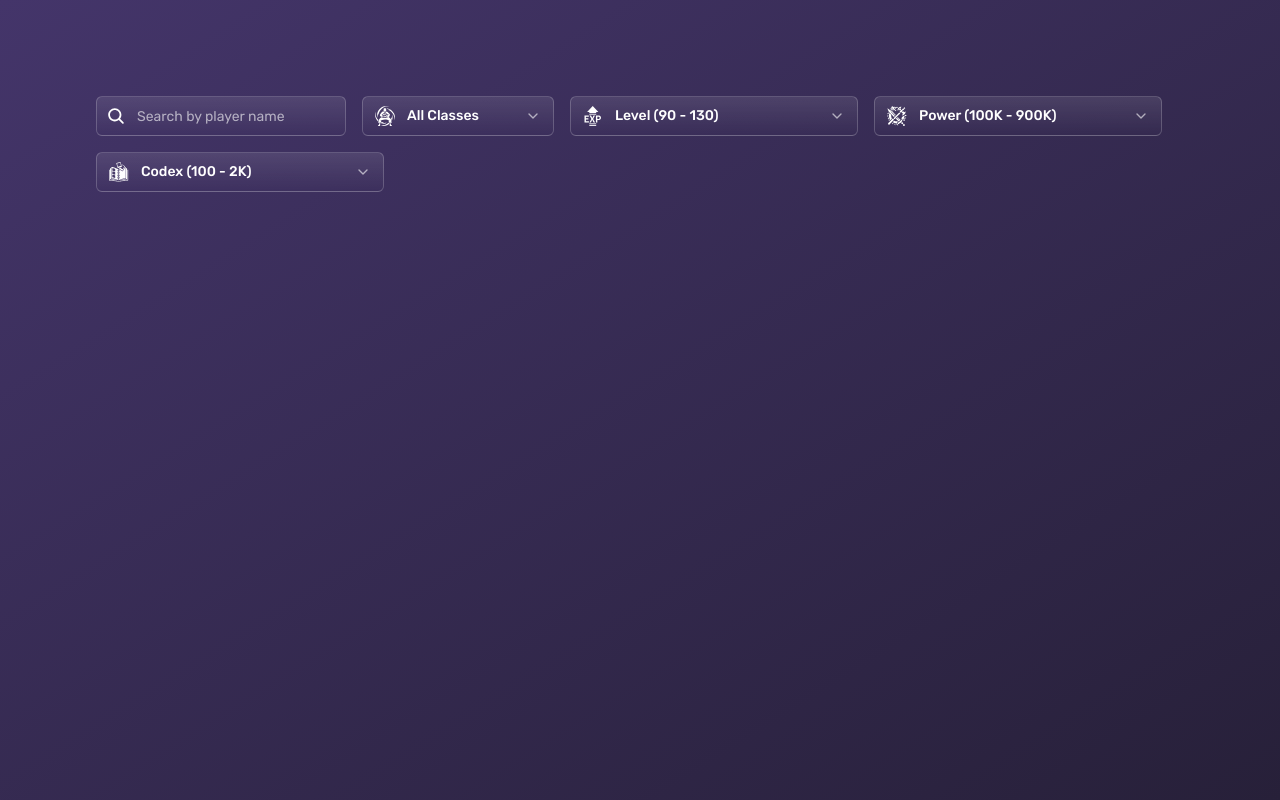
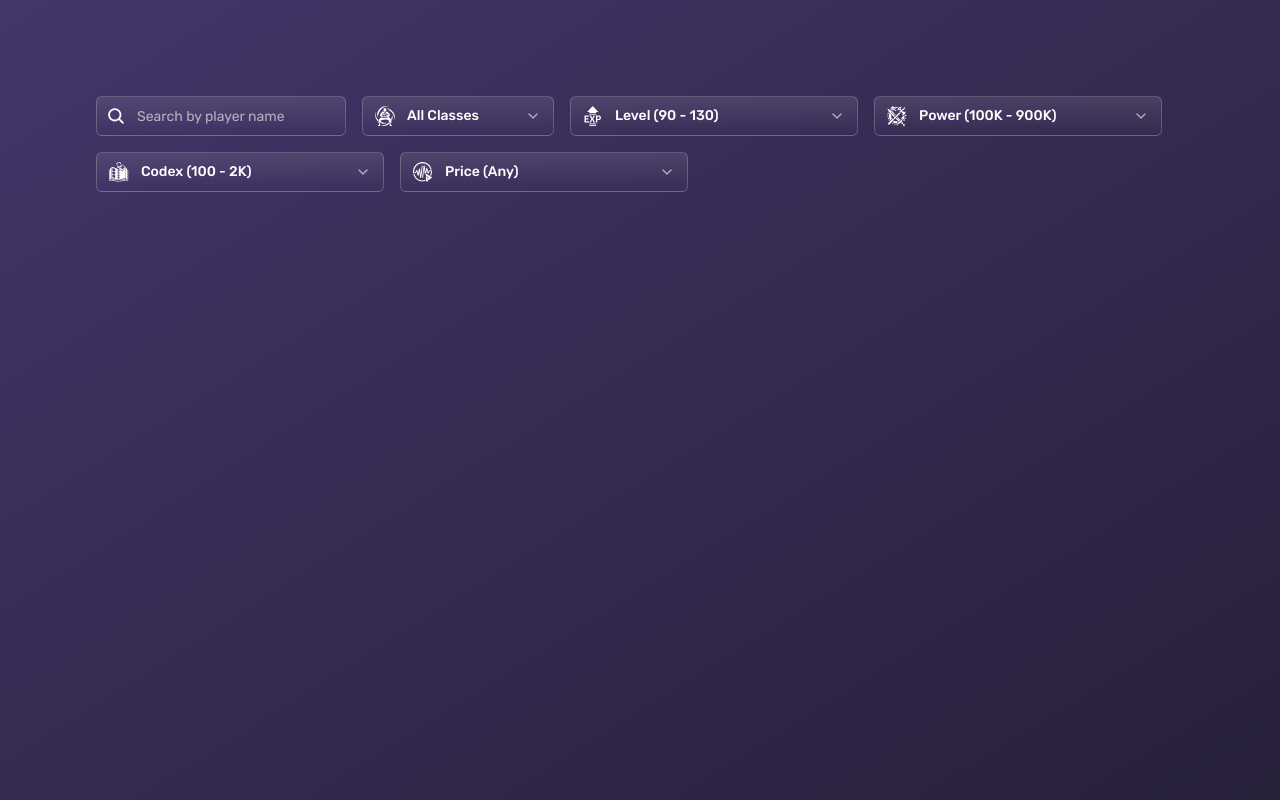
Before and after one commit to HenriqueFLTorres/mir4scope, a Next.js app: page / in a window 1280 px wide. Built offline with nearby package versions, Linux system fonts and the light colour scheme.

Commit message:
feat - add price range input

```diff
--- a/package.json
+++ b/package.json
@@ -9,6 +9,7 @@
     "lint": "next lint"
   },
   "dependencies": {
+    "@radix-ui/react-label": "^2.0.2",
     "@radix-ui/react-select": "^2.0.0",
     "@radix-ui/react-slider": "^1.1.2",
     "class-variance-authority": "^0.7.0",
--- a/src/app/page.tsx
+++ b/src/app/page.tsx
@@ -4,6 +4,7 @@ import EXP from '@/components/icon/EXP';
 import Power from '@/components/icon/Power';
 import Search from '@/components/icon/Search';
 import Skill from '@/components/icon/Skill';
+import { PriceRange } from '@/components/PriceRange';
 import { Input } from '@/components/ui/input';
 import {
   Select,
@@ -45,7 +46,7 @@ export default function Home() {
     <main className='flex min-h-screen flex-col items-center justify-between p-24 bg-gradient-to-br from-[#44356A] to-[#272039]'>
       <section className='flex gap-4 items-center flex-wrap'>
         <Input
-          prefix={Search}
+          prefix={<Search className='absolute w-6 h-6 left-2 bottom-2' />}
           placeholder='Search by player name'
           spellCheck={false}
         />
@@ -129,6 +130,8 @@ export default function Home() {
           label='Codex'
           step={10}
         />
+
+        <PriceRange />
       </section>
     </main>
   );
--- /dev/null
+++ b/src/components/PriceRange.tsx
@@ -0,0 +1,74 @@
+import { getNumber } from '@/lib/utils';
+import millify from 'millify';
+import { useState } from 'react';
+import { Input } from './ui/input';
+import { Select, SelectContent, SelectTrigger } from './ui/select';
+import Wemix from './ui/wemix';
+
+const MAX_VALUE = 150000;
+
+const PriceRange = () => {
+  const [value, setValue] = useState<[number, number | undefined]>([
+    0,
+    undefined,
+  ]);
+
+  const minValueBlur = () =>
+    setValue((value) => [Math.min(value[0], value[1] ?? MAX_VALUE), value[1]]);
+
+  const maxValueBlur = () =>
+    setValue((value) => [
+      value[0],
+      Math.min(MAX_VALUE, Math.max(value[0] + 10, value[1] || value[0] + 10)),
+    ]);
+
+  const hasValues = Number.isInteger(value[0]) && Number.isInteger(value[1]);
+
+  return (
+    <Select
+      onOpenChange={() => {
+        minValueBlur();
+        maxValueBlur();
+      }}
+    >
+      <SelectTrigger className='w-72'>
+        <Wemix className='w-5 h-5' />
+        Price{' '}
+        {hasValues ? `(${millify(value[0])} - ${millify(value[1]!)})` : '(Any)'}
+      </SelectTrigger>
+      <SelectContent viewportClass='flex flex-row py-4 px-3 items-center gap-2'>
+        <Input
+          label='From'
+          name='from'
+          prefix={<Wemix className='absolute w-4 h-4 left-2 bottom-2' />}
+          value={value[0]}
+          onChange={(e) => {
+            const newValue = getNumber(e.currentTarget.value);
+            if (newValue === null) return;
+
+            setValue((value) => [newValue, value[1]]);
+          }}
+          onBlur={minValueBlur}
+          className='px-2 py-1 pl-8 w-full h-max'
+        />
+
+        <Input
+          label='To'
+          name='to'
+          prefix={<Wemix className='absolute w-4 h-4 left-2 bottom-2' />}
+          value={value[1]}
+          onChange={(e) => {
+            const newValue = getNumber(e.currentTarget.value);
+            if (newValue === null) return;
+
+            setValue((value) => [value[0], newValue]);
+          }}
+          onBlur={maxValueBlur}
+          className='px-2 py-1 pl-8 w-full h-max'
+        />
+      </SelectContent>
+    </Select>
+  );
+};
+
+export { PriceRange };
--- a/src/components/ui/input.tsx
+++ b/src/components/ui/input.tsx
@@ -1,21 +1,26 @@
 import * as React from 'react';
 
 import { cn } from '@/lib/utils';
+import { Label } from './label';
 
 export interface InputProps
   extends Omit<React.InputHTMLAttributes<HTMLInputElement>, 'prefix'> {
-  prefix?: JSX.ElementType;
+  prefix?: JSX.Element;
 }
 
-const Input = React.forwardRef<HTMLInputElement, InputProps>(
-  ({ className, type, prefix, ...props }, ref) => {
+type LabeledInputProps =
+  | (InputProps & { label: string; name: string })
+  | (InputProps & { label?: undefined });
+
+const Input = React.forwardRef<HTMLInputElement, LabeledInputProps>(
+  ({ className, type, prefix, name, label, ...props }, ref) => {
     const PrefixIcon = prefix;
 
     return (
-      <div className='flex relative'>
-        {PrefixIcon ? (
-          <PrefixIcon className='absolute w-6 h-6 left-2 top-2' />
-        ) : null}
+      <div className='flex flex-col gap-2 relative'>
+        {label && <Label htmlFor={name}>{label}</Label>}
+
+        {PrefixIcon}
         <input
           type={type}
           className={cn(
@@ -25,6 +30,7 @@ const Input = React.forwardRef<HTMLInputElement, InputProps>(
             className
           )}
           ref={ref}
+          id={name}
           {...props}
         />
       </div>
--- /dev/null
+++ b/src/components/ui/label.tsx
@@ -0,0 +1,26 @@
+"use client"
+
+import * as React from "react"
+import * as LabelPrimitive from "@radix-ui/react-label"
+import { cva, type VariantProps } from "class-variance-authority"
+
+import { cn } from "@/lib/utils"
+
+const labelVariants = cva(
+  "text-sm font-medium leading-none peer-disabled:cursor-not-allowed peer-disabled:opacity-70"
+)
+
+const Label = React.forwardRef<
+  React.ElementRef<typeof LabelPrimitive.Root>,
+  React.ComponentPropsWithoutRef<typeof LabelPrimitive.Root> &
+    VariantProps<typeof labelVariants>
+>(({ className, ...props }, ref) => (
+  <LabelPrimitive.Root
+    ref={ref}
+    className={cn(labelVariants(), className)}
+    {...props}
+  />
+))
+Label.displayName = LabelPrimitive.Root.displayName
+
+export { Label }
--- a/src/components/ui/select-range.tsx
+++ b/src/components/ui/select-range.tsx
@@ -6,13 +6,14 @@ import { Input } from './input';
 import { Select, SelectContent, SelectTrigger } from './select';
 
 export interface SelectRangeProps
-  extends Omit<SliderPrimitive.SliderProps, 'defaultValue' | 'min' | 'max'> {
+  extends Omit<SliderPrimitive.SliderProps, 'defaultValue' | 'min' | 'max' | 'step'> {
   label: string;
   Icon: JSX.Element;
   defaultValue: number[];
   min: number;
   max: number;
   showInput?: boolean;
+  step: number
 }
 
 const thumbStyling =
@@ -25,17 +26,18 @@ const SelectRange = ({
   max,
   defaultValue,
   showInput = true,
+  step,
   ...props
 }: SelectRangeProps) => {
   const [value, setValue] = useState(defaultValue);
 
   const minValueBlur = () =>
-    setValue((value) => [Math.min(value[0], value[1] - 5), value[1]]);
+    setValue((value) => [Math.min(value[0], value[1] - step), value[1]]);
 
   const maxValueBlur = () =>
     setValue((value) => [
       value[0],
-      Math.min(max, Math.max(value[0] + 5, value[1])),
+      Math.min(max, Math.max(value[0] + step, value[1])),
     ]);
 
   return (
@@ -73,6 +75,7 @@ const SelectRange = ({
           defaultValue={defaultValue}
           max={max}
           min={min}
+          step={step}
           {...props}
         >
           <SliderPrimitive.Track className='relative h-2 w-full grow overflow-x-hidden rounded-full bg-white/20'>
--- /dev/null
+++ b/src/components/ui/wemix.tsx
@@ -0,0 +1,39 @@
+import { SVGProps } from "react";
+
+const Wemix = (props: SVGProps<SVGSVGElement>) => (
+  <svg
+    width="1em"
+    height="1em"
+    viewBox="0 0 20 20"
+    fill="none"
+    xmlns="http://www.w3.org/2000/svg"
+    {...props}
+  >
+    <g>
+      <path
+        d="M0.00106732 9.85389C-0.00499724 5.15603 3.11237 1.15785 7.53149 0.19569C12.3364 -0.850465 17.4612 2.41209 18.6219 7.25595L18.6861 7.52424H18.0992C17.5404 7.52424 17.5091 7.51133 17.4453 7.25595C17.1497 6.07167 16.1053 4.36803 15.1 3.43024C9.79941 -1.51489 1.55819 2.03095 1.10697 9.4509L1.04622 10.4508L2.20054 10.4461L2.78743 9.25346C3.36415 8.08146 3.38039 8.06029 3.72509 8.03139C4.21709 7.99033 4.2612 8.0753 4.6704 9.85428C4.86923 10.7189 5.05949 11.4263 5.09312 11.4263C5.12667 11.4263 5.32202 10.4143 5.52715 9.17734C5.9148 6.8395 6.02315 6.54871 6.50676 6.54871C6.99251 6.54871 7.05218 6.76342 7.37 9.65212C7.53638 11.1645 7.69618 12.4018 7.72516 12.4018C7.75409 12.4018 7.99511 10.4657 8.26069 8.09928C8.78966 3.38615 8.80827 3.31161 9.38341 3.61861C9.41104 3.63336 9.43599 3.64584 9.45785 3.66241C9.65755 3.81382 9.59857 4.30644 8.95459 9.98168C8.24036 16.276 8.20493 16.4099 7.39326 15.8795C7.35507 15.8545 7.32234 15.8341 7.29343 15.8092C7.11276 15.6537 7.08097 15.3252 6.79513 12.6457C6.42675 9.19169 6.41491 9.17754 6.01877 11.719C5.74291 13.4889 5.5955 13.8651 5.17766 13.8651C4.73515 13.8651 4.60416 13.578 4.15383 11.6214C3.913 10.5752 3.70083 9.67525 3.68244 9.62159C3.66396 9.56797 3.48319 9.8533 3.28062 10.2557C3.01137 10.7907 2.89099 11.0595 2.68352 11.1944C2.45497 11.3429 2.12075 11.3288 1.3654 11.3288C0.647372 11.3288 0.305788 11.3564 0.14396 11.1992C-0.0254038 11.0346 0.00211775 10.6674 0.00106732 9.85389Z"
+        fill="white"
+      />
+      <path
+        d="M9.41227 15.8803C9.17007 15.6387 10.4794 4.07731 10.7868 3.74407C11.0328 3.47726 11.2522 3.46614 11.5485 3.70544C11.7473 3.86591 12.3761 8.21588 12.4171 9.71428C12.4325 10.2807 12.6268 9.51392 12.8729 7.91444C13.1609 6.04269 13.3051 5.67074 13.7428 5.67074C14.1555 5.67074 14.329 6.06886 14.7741 8.03638C15.0139 9.09599 15.2369 9.96292 15.2697 9.96304C15.3026 9.96304 15.4897 9.61332 15.6857 9.18592C16.1333 8.20945 16.1627 8.1949 17.6301 8.22844L18.8292 8.25585L18.8259 9.91426C18.8229 11.4508 18.5234 12.8202 18.0015 14.0093L17.0269 13.4079C17.5248 12.3168 17.7988 11.1188 17.8008 9.88988L17.8021 9.08507H16.7147L16.1892 10.2002C15.1694 12.3648 14.7951 12.1977 14.1308 9.28134C13.9619 8.53979 13.8789 8.13596 13.8038 8.13741C13.7171 8.13907 13.6407 8.68049 13.4546 9.86547C13.3784 10.3503 13.3153 10.7519 13.2618 11.0853C12.8363 10.8499 12.3059 11.1566 12.3059 11.6508L12.3059 13.0321C11.9478 12.9947 11.8065 12.2392 11.5449 9.95758C11.3835 8.54942 11.2299 7.37555 11.2033 7.34923C11.1118 7.2579 11.0662 7.59018 10.6221 11.5843C10.3768 13.7905 10.1484 15.6675 10.1146 15.7555C10.0232 15.9931 9.60066 16.0682 9.41227 15.8803Z"
+        fill="white"
+      />
+      <path
+        d="M12.3059 17.8696C7.99355 19.4936 2.97122 17.0986 1.56014 12.597L1.392 12.0604L0.842574 12.0311C0.179287 11.9958 0.167158 12.0402 0.54981 13.1033C2.56306 18.6964 7.91162 20.4279 12.3059 19.0461V17.8696Z"
+        fill="white"
+      />
+    </g>
+    <g>
+      <path
+        d="M12.9033 13.7676L12.9033 11.5652L19.331 15.5317L15.1255 18.3991V16.2725L15.9619 15.6273L12.9033 13.7676Z"
+        fill="white"
+      />
+      <path
+        d="M14.7671 15.3406L12.9033 14.2175V18.877L14.7671 20.0001V15.3406Z"
+        fill="white"
+      />
+    </g>
+  </svg>
+);
+
+export default Wemix;
```
Also changed, not shown: 1 other file (tests, documents, lock files or other folders).
